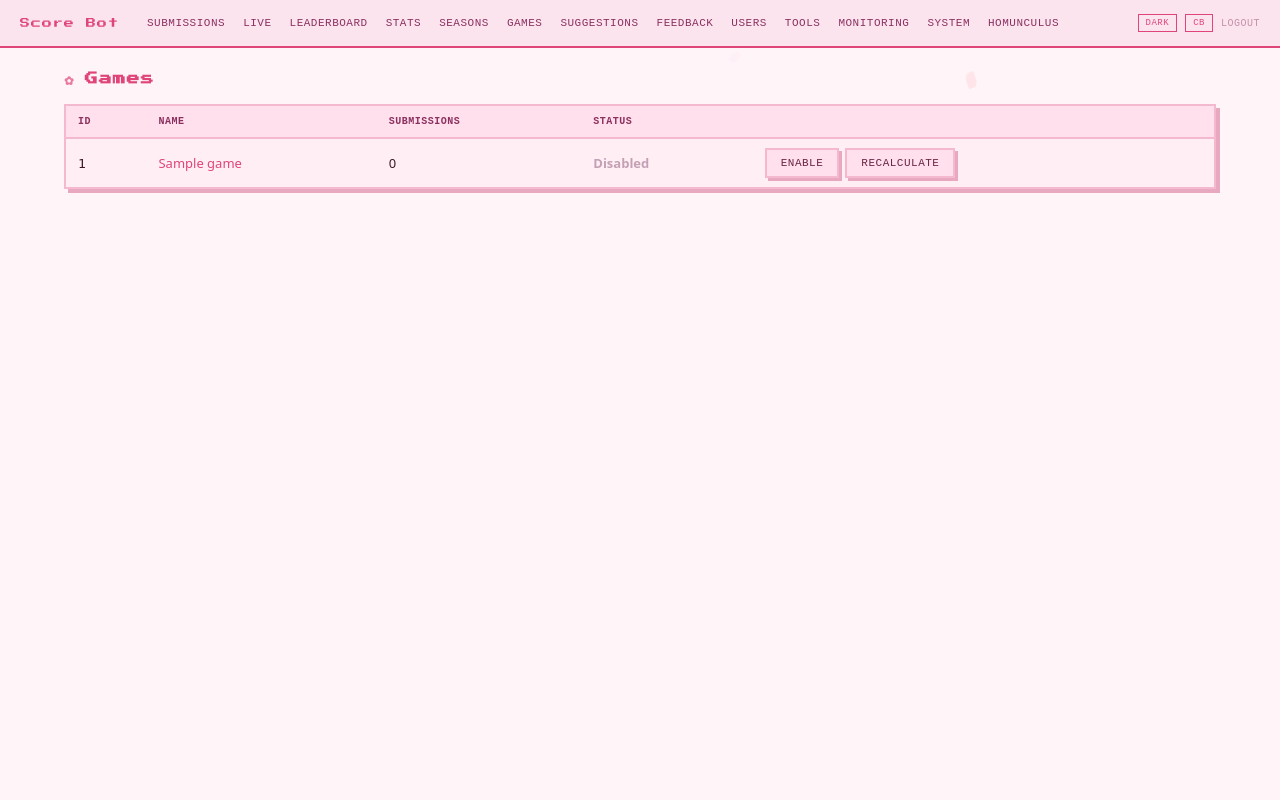
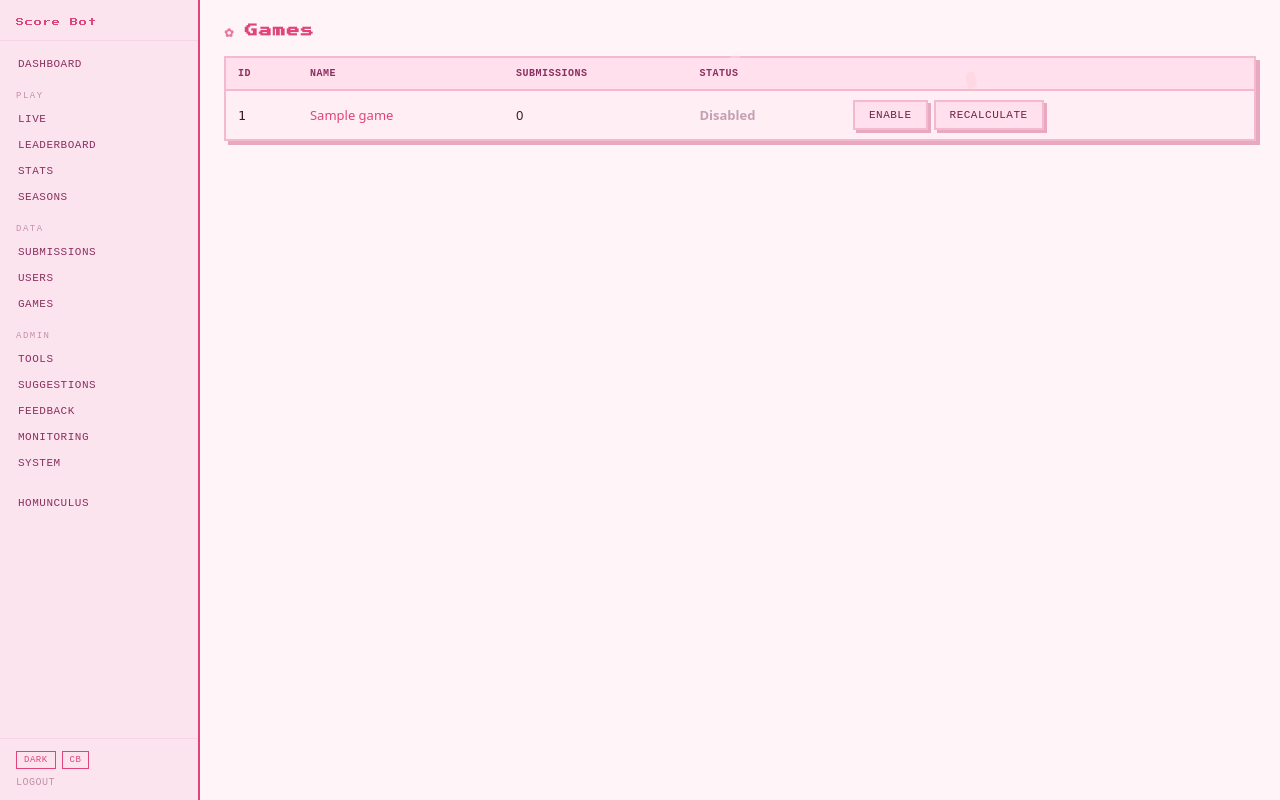
Before and after one commit to gram-os/score-bot, a FastAPI app: template web/templates/games.html in a window 1280 px wide. Run offline with FastAPI, Linux system fonts and the light colour scheme; the template is opened without the code that fills it: most values are stand-ins (such as "Sample title", 1, 10 or a date in 2020); parts of the project's set-up code (start-up, migrations or seed data) failed here and were passed over.

Commit message:
feat(web): sidebar nav + dashboard overview page (#46)
## Summary

- **Sidebar navigation** replaces the flat 12-item top nav. Links are
grouped into **Play** (Live, Leaderboard, Stats, Seasons), **Data**
(Submissions, Users, Games), and **Admin** (Tools, Suggestions,
Feedback, Monitoring, System). Theme buttons and logout move to the
sidebar footer.
- **Mobile** gets a slim top bar with a hamburger that slides the
sidebar in as a full-height drawer with a dimmed overlay.
- **Dashboard** (`/admin/dashboard`) is now the default landing page. It
shows server health cards (CPU/RAM/Disk/Uptime, polling
`/admin/system/stats` every 10s), today's activity KPIs, a season top-3
podium (active season or most recently ended), and a recent-errors panel
linking to Monitoring.

## Test plan

- [ ] Visit `/admin` — confirms redirect lands on Dashboard, not
Submissions
- [ ] Dashboard widgets load: server health cards populate, today's KPIs
show, season top-3 renders
- [ ] Server health cards update automatically every 10 seconds
- [ ] Sidebar nav groups render correctly (Play / Data / Admin sections
visible)
- [ ] Active page highlights correctly in sidebar for each route
- [ ] Mobile: sidebar is hidden by default, hamburger opens/closes it,
tapping overlay closes it
- [ ] Dark mode and CB toggles in sidebar footer work as before
- [ ] Homunculus viewer role still redirects to `/admin/homunculus` and
sees only the Homunculus link

🤖 Generated with [Claude Code](https://claude.com/claude-code)

Co-authored-by: gramos0211 <45494272+gramos0211@users.noreply.github.com>
Co-authored-by: Claude Sonnet 4.6 <noreply@anthropic.com>

```diff
--- a/web/auth.py
+++ b/web/auth.py
@@ -6,6 +6,7 @@ from starlette.responses import RedirectResponse
 
 from web.deps import require_homunculus_access
 from web.routes import (
+    dashboard,
     feedback,
     games,
     homunculus,
@@ -40,9 +41,10 @@ async def logout(request: Request):
 async def admin_index(request: Request, session: dict = Depends(require_homunculus_access)):
     if session.get("role") == "homunculus_viewer":
         return RedirectResponse(url="/admin/homunculus", status_code=302)
-    return RedirectResponse(url="/admin/submissions", status_code=302)
+    return RedirectResponse(url="/admin/dashboard", status_code=302)
 
 
+admin_router.include_router(dashboard.router)
 admin_router.include_router(submissions.router)
 admin_router.include_router(games.router)
 admin_router.include_router(stats.router)
--- a/web/templates/base.html
+++ b/web/templates/base.html
@@ -72,6 +72,8 @@
       --parse-match-border: #f4b8cf;
 
       --shadow: #e8a8c0;
+
+      --sidebar-width: 200px;
     }
 
     /* === MIDNIGHT BLOOM (dark variant) === */
@@ -159,51 +161,99 @@
       background: var(--bg);
     }
 
-    /* === HEADER === */
-    header {
-      background: var(--header-bg);
-      color: #fff;
-      padding: 0 20px;
+    /* === LAYOUT === */
+    .layout {
       display: flex;
-      align-items: center;
-      gap: 20px;
-      border-bottom: 2px solid var(--c-primary);
-      min-height: 48px;
+      min-height: 100vh;
     }
 
-    header h1 {
+    /* === SIDEBAR === */
+    .sidebar {
+      width: var(--sidebar-width);
+      flex-shrink: 0;
+      background: var(--header-bg);
+      border-right: 2px solid var(--c-primary);
+      display: flex;
+      flex-direction: column;
+      position: fixed;
+      top: 0;
+      left: 0;
+      height: 100vh;
+      z-index: 100;
+      overflow-y: auto;
+    }
+
+    .sidebar-header {
+      padding: 18px 16px 14px;
+      border-bottom: 1px solid var(--border-light);
+      flex-shrink: 0;
+    }
+
+    .sidebar-header h1 {
       font-family: 'Press Start 2P', 'Courier New', monospace;
-      font-size: 10px;
+      font-size: 8px;
       font-weight: 400;
       color: var(--c-primary);
       letter-spacing: 1px;
-      white-space: nowrap;
     }
 
-    nav { display: flex; gap: 2px; flex: 1; }
+    .sidebar-nav {
+      flex: 1;
+      padding: 10px 0 6px;
+      overflow-y: auto;
+    }
 
-    nav a {
+    .sidebar-nav a {
+      display: block;
       color: var(--text-muted);
       text-decoration: none;
       font-size: 11px;
-      padding: 4px 7px;
-      border: 1px solid transparent;
+      padding: 7px 16px;
       font-family: 'Courier New', monospace;
       text-transform: uppercase;
       letter-spacing: 0.5px;
       white-space: nowrap;
+      border-left: 2px solid transparent;
     }
 
-    nav a:hover { color: var(--c-primary); border-color: var(--c-primary); }
-
-    nav a.active {
+    .sidebar-nav a:hover {
       color: var(--c-primary);
-      border-color: var(--c-primary);
+      background: rgba(224, 69, 122, 0.08);
     }
 
-    nav a.active::before { content: "> "; }
+    .sidebar-nav a.active {
+      color: var(--c-primary);
+      background: rgba(224, 69, 122, 0.12);
+      border-left-color: var(--c-primary);
+    }
 
-    .header-actions { display: flex; align-items: center; gap: 8px; flex-shrink: 0; }
+    .sidebar-nav a.active::before { content: "> "; }
+
+    .nav-section { margin-top: 14px; }
+
+    .nav-section-label {
+      display: block;
+      font-size: 9px;
+      color: var(--text-subtle);
+      text-transform: uppercase;
+      letter-spacing: 1.5px;
+      padding: 0 16px 5px;
+      font-family: 'Courier New', monospace;
+    }
+
+    .sidebar-footer {
+      padding: 12px 16px;
+      border-top: 1px solid var(--border-light);
+      flex-shrink: 0;
+      display: flex;
+      flex-direction: column;
+      gap: 8px;
+    }
+
+    .footer-theme-btns {
+      display: flex;
+      gap: 6px;
+    }
 
     .theme-btn {
       background: transparent;
@@ -231,8 +281,17 @@
     }
     .logout:hover { color: var(--c-primary); }
 
-    /* === LAYOUT === */
-    main { padding: 24px; max-width: 1200px; margin: 0 auto; }
+    /* === CONTENT AREA === */
+    .content {
+      margin-left: var(--sidebar-width);
+      flex: 1;
+      min-height: 100vh;
+    }
+
+    main {
+      padding: 24px;
+      max-width: 1200px;
+    }
 
     h2 {
       font-size: 13px;
@@ -600,38 +680,75 @@
   </style>
 </head>
 <body>
-  <header>
+
+  <!-- Mobile top bar (hidden on desktop) -->
+  <div class="mobile-bar" id="mobileBar">
     <h1>Score Bot</h1>
     <button class="nav-toggle" id="navToggle" aria-label="Toggle navigation" aria-expanded="false">
       <span></span><span></span><span></span>
     </button>
-    <nav id="mainNav">
+  </div>
+
+  <!-- Overlay for mobile sidebar -->
+  <div class="sidebar-overlay" id="sidebarOverlay"></div>
+
+  <div class="layout">
+    <aside class="sidebar" id="sidebar">
+      <div class="sidebar-header">
+        <h1>Score Bot</h1>
+      </div>
+
+      <nav class="sidebar-nav">
         {% set _role = request.session.get('role', 'admin') %}
         {% if _role == 'admin' %}
-      <a href="/admin/submissions" {% if active == 'submissions' %}class="active"{% endif %}>Submissions</a>
+
+        <a href="/admin/dashboard" {% if active == 'dashboard' %}class="active"{% endif %}>Dashboard</a>
+
+        <div class="nav-section">
+          <span class="nav-section-label">Play</span>
           <a href="/admin/live" {% if active == 'live' %}class="active"{% endif %}>Live</a>
           <a href="/admin/leaderboard" {% if active == 'leaderboard' %}class="active"{% endif %}>Leaderboard</a>
           <a href="/admin/stats" {% if active == 'stats' %}class="active"{% endif %}>Stats</a>
           <a href="/admin/seasons" {% if active == 'seasons' %}class="active"{% endif %}>Seasons</a>
+        </div>
+
+        <div class="nav-section">
+          <span class="nav-section-label">Data</span>
+          <a href="/admin/submissions" {% if active == 'submissions' %}class="active"{% endif %}>Submissions</a>
+          <a href="/admin/users" {% if active == 'users' %}class="active"{% endif %}>Users</a>
           <a href="/admin/games" {% if active == 'games' %}class="active"{% endif %}>Games</a>
+        </div>
+
+        <div class="nav-section">
+          <span class="nav-section-label">Admin</span>
+          <a href="/admin/tools" {% if active == 'tools' %}class="active"{% endif %}>Tools</a>
           <a href="/admin/suggestions" {% if active == 'suggestions' %}class="active"{% endif %}>Suggestions</a>
           <a href="/admin/feedback" {% if active == 'feedback' %}class="active"{% endif %}>Feedback</a>
-      <a href="/admin/users" {% if active == 'users' %}class="active"{% endif %}>Users</a>
-      <a href="/admin/tools" {% if active == 'tools' %}class="active"{% endif %}>Tools</a>
           <a href="/admin/monitoring" {% if active == 'monitoring' %}class="active"{% endif %}>Monitoring</a>
           <a href="/admin/system" {% if active == 'system' %}class="active"{% endif %}>System</a>
+        </div>
+
         {% endif %}
-      <a href="/admin/homunculus" {% if active == 'homunculus' %}class="active"{% endif %}>Homunculus</a>
+
+        <a href="/admin/homunculus" {% if active == 'homunculus' %}class="active"{% endif %} style="margin-top:14px;">Homunculus</a>
       </nav>
-    <div class="header-actions">
+
+      <div class="sidebar-footer">
+        <div class="footer-theme-btns">
           <button class="theme-btn" id="darkToggle" title="Toggle dark mode">Dark</button>
           <button class="theme-btn" id="cbToggle" title="Deuteranopia-friendly colors">CB</button>
+        </div>
         <a href="/auth/logout" class="logout">Logout</a>
       </div>
-  </header>
+    </aside>
+
+    <div class="content">
       <main>
         {% block content %}{% endblock %}
       </main>
+    </div>
+  </div>
+
   <script>
   (function () {
     var html = document.documentElement;
@@ -727,26 +845,44 @@
         });
       });
     });
-  })();
 
-  (function () {
+    // Mobile sidebar toggle
     var toggle = document.getElementById('navToggle');
-    var nav = document.getElementById('mainNav');
-    if (!toggle || !nav) return;
-    toggle.addEventListener('click', function () {
-      var isOpen = nav.classList.toggle('open');
-      toggle.classList.toggle('open', isOpen);
-      toggle.setAttribute('aria-expanded', isOpen ? 'true' : 'false');
-    });
-    nav.addEventListener('click', function (e) {
-      if (e.target.tagName === 'A') {
-        nav.classList.remove('open');
+    var sidebar = document.getElementById('sidebar');
+    var overlay = document.getElementById('sidebarOverlay');
+
+    function openSidebar() {
+      sidebar.classList.add('open');
+      overlay.classList.add('open');
+      toggle.classList.add('open');
+      toggle.setAttribute('aria-expanded', 'true');
+    }
+
+    function closeSidebar() {
+      sidebar.classList.remove('open');
+      overlay.classList.remove('open');
       toggle.classList.remove('open');
       toggle.setAttribute('aria-expanded', 'false');
     }
+
+    if (toggle) {
+      toggle.addEventListener('click', function () {
+        sidebar.classList.contains('open') ? closeSidebar() : openSidebar();
       });
+    }
+
+    if (overlay) {
+      overlay.addEventListener('click', closeSidebar);
+    }
+
+    if (sidebar) {
+      sidebar.querySelectorAll('a').forEach(function (a) {
+        a.addEventListener('click', closeSidebar);
+      });
+    }
   })();
 
+  // Falling petals
   (function () {
     var colors = ['#f9a8d4','#fbcfe8','#fecdd3','#f4b8d0','#fda4af','#fce7f3'];
     for (var i = 0; i < 9; i++) {
```
Also changed, not shown: other parts of web/templates/base.html (+67 -45 lines), web/routes/dashboard.py (added, +70 -0 lines), web/templates/dashboard.html (added, +349 -0 lines). Lines whose indentation alone changed are shown as unchanged.
